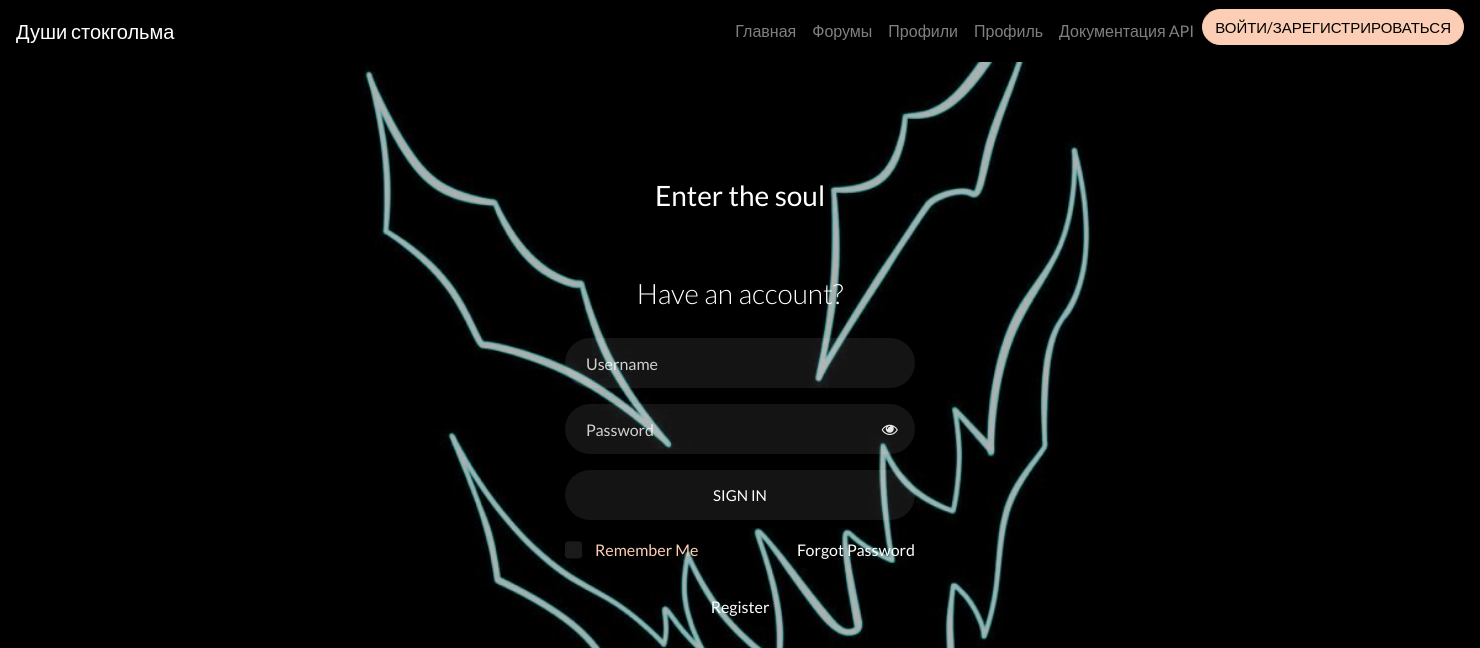
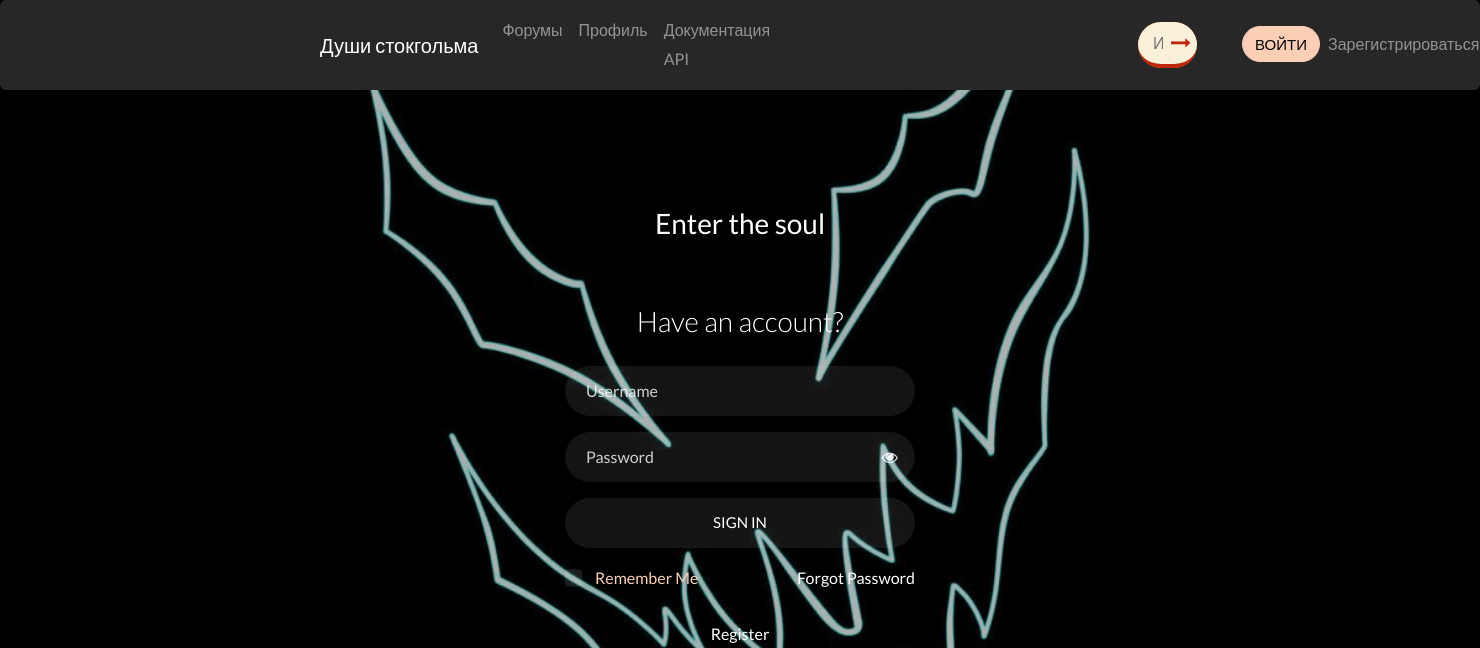
Before and after one commit to NevermoreKatana/Souls-of-Stockholm, a Flask app: page /login in a window 1480 px wide. Shown: the top 648 px of the page. Run offline with Flask 3, Linux system fonts and the light colour scheme; parts of the project's set-up code (start-up, migrations or seed data) failed here and were passed over; some libraries are stand-ins or nearby versions.

Commit message:
Обновлена главная страница

```diff
--- a/stockholm_souls/database/db.py
+++ b/stockholm_souls/database/db.py
@@ -107,11 +107,11 @@ def create_new_user(name, passwd, country, gender, age, secret):
         release_connection(conn)
 
 
-def create_session_data(username):
+def create_session_data(id):
     conn = get_connection()
     try:
         with conn.cursor() as cursor:
-            cursor.execute(f"SELECT * FROM users WHERE username = %s", (id,))
+            cursor.execute(f"SELECT * FROM users WHERE id = %s", (id,))
             data = cursor.fetchall()[0]
             cursor.execute(f"SELECT secret FROM users_secrets WHERE user_id = %s", (id, ))
             secret_key = cursor.fetchone()[0]
--- a/stockholm_souls/templates/header.html
+++ b/stockholm_souls/templates/header.html
@@ -1,10 +1,58 @@
+<link rel="stylesheet" href="https://cdnjs.cloudflare.com/ajax/libs/font-awesome/4.7.0/css/font-awesome.min.css">
 <style>
     .navbar {
-        background-color: #000000; /* Черный фон для навигационной панели */
+        background-color: #272727; /* Черный фон для навигационной панели */
+        border-radius: 6px;
     }
+    .btn-primary{
+        background-color: #00ba78;
+        border: none;
+    }
+    .btn-primary:hover {
+        background-color: #00d88a;
+    }
+    .navbar-brand{
+        margin-left: 21%;
+    }
+    .d4 {background: #F15B42;
+    border-radius: 25px;
+    margin-right: 10px;}
+    .d4 form {
+      background: #F9F0DA;
+        border-radius: 25px;
+      border-bottom: 4px solid #be290e;
 
-    .btn-primary:hover {
-        background-color: #0040ae;
+    }
+    .d4 input, .d4 button {
+      border: none;
+      outline: none;
+      background: transparent;
+    }
+    .d4 input {
+      width: 100%;
+      height: 42px;
+      padding-left: 15px;
+
+    }
+    .d4 button {
+      height: 42px;
+      width: 42px;
+      cursor: pointer;
+    }
+    .d4 button:before {
+      content: "\f178";
+      font-family: FontAwesome;
+      font-size: 20px;
+      color: #be290e;
+    }
+    .ml{
+        padding-left: 360px;
+    }
+    .mr{
+       margin-right: 35px;
+    }
+    .mt-1{
+        margin-top: 1.5em;!important;
     }
 </style>
 <header>
@@ -14,15 +62,9 @@
             <span class="navbar-toggler-icon"></span>
         </button>
         <div class="collapse navbar-collapse" id="navbarNav">
-            <ul class="navbar-nav ml-auto">
-                <li class="nav-item">
-                    <a class="nav-link" href="/">Главная</a>
-                </li>
+            <ul class="navbar-nav">
                 <li class="nav-item">
                     <a class="nav-link" href="#">Форумы</a>
-                </li>
-                <li class="nav-item">
-                    <a class="nav-link" href="/profiles">Профили</a>
                 </li>
                 {% if cu %}
                     <li class="nav-item">
@@ -36,17 +78,30 @@
                 <li class="nav-item">
                     <a class="nav-link" href="/docs">Документация API</a>
                 </li>
+            </ul>
+            <ul class="navbar-nav ml">
+                <li class="nav-item mr">
+                    <div class="d4">
+                        <form style="display: flex;">
+                            <input type="text" placeholder="Искать здесь...">
+                            <button type="submit"></button>
+                        </form>
+                    </div>
+                </li>
                 {% if cu %}
-                    <li class="nav-item">
+                    <li class="nav-item mt-1">
                         <form action="/logout" method="post" class="d-flex justify-content-center">
                             <button type="submit" class="btn btn-light">Выйти</button>
                         </form>
                     </li>
                 {% else %}
+                    <li class="nav-item mt-1">
+                        <form action="/login" method="get" class="d-flex justify-content-center">
+                            <button type="submit" class="btn btn-primary">Войти</button>
+                        </form>
+                    </li>
                     <li class="nav-item">
-                        <form action="/login" method="get" class="d-flex justify-content-center">
-                            <button type="submit" class="btn btn-primary">Войти/Зарегистрироваться</button>
-                        </form>
+                        <a class="nav-link" href="/register">Зарегистрироваться</a>
                     </li>
                 {% endif %}
             </ul>
--- a/stockholm_souls/templates/posts/style.css
+++ b/stockholm_souls/templates/posts/style.css
@@ -34,11 +34,7 @@ border: none;
 .submit-btn:hover {
 background-color: #00317a;
 }
-li {
-    display: flex;
-    align-items: center;
-    margin-bottom: 10px;
-}
+
 img{
     width: 50px;
     height: 50px;
```
Also changed, not shown: stockholm_souls/templates/style.css (+12 -9 lines), stockholm_souls/templates/images/arrow.png (added).
